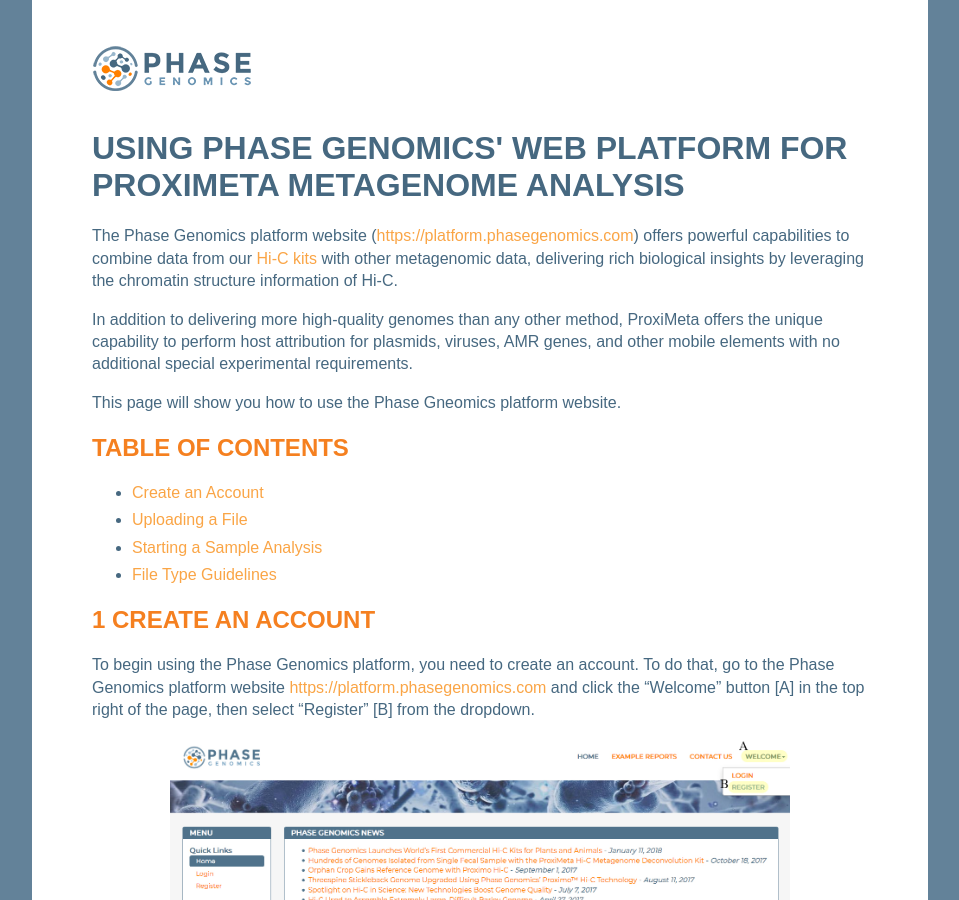
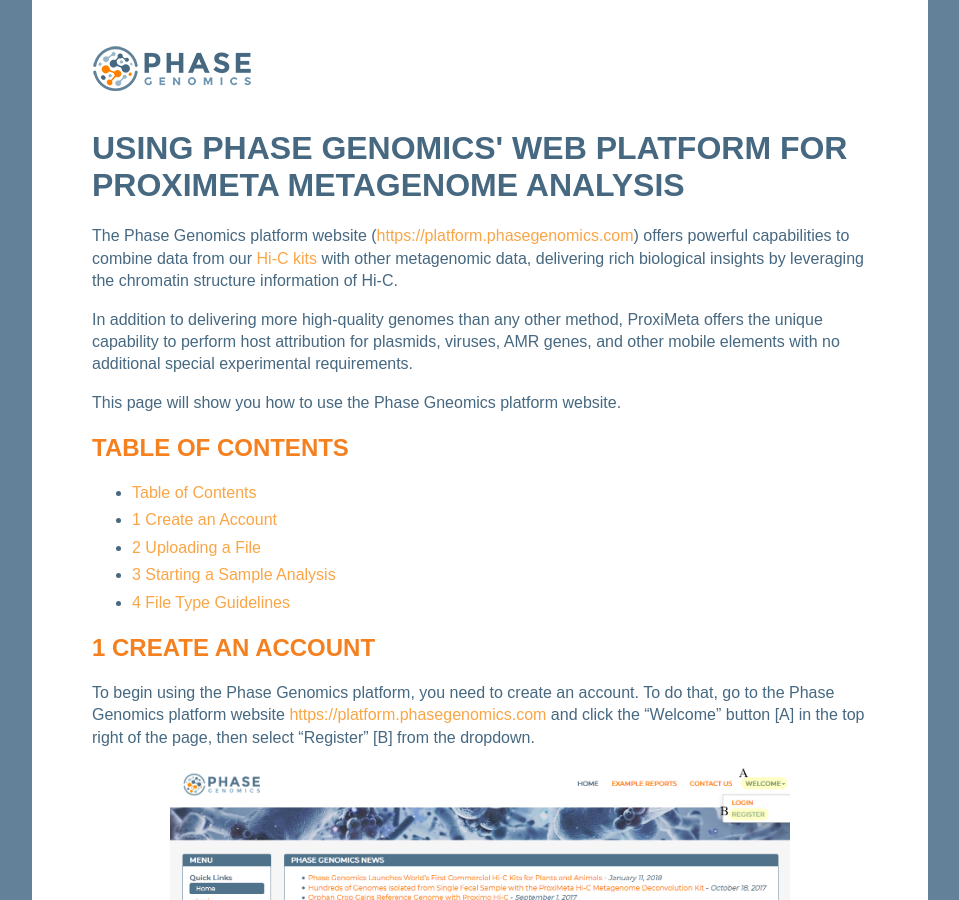
Before and after one commit to phasegenomics/phasegenomics.github.io, a Jekyll site: the page built from _posts/2020-03-02-using-phase-genomics-platform.md, in a window 1280 px wide and 900 px high. Shown: the whole window, without its empty margins (160-1119 px from the left). Built offline with Jekyll 4.4.1, drawn with Linux system fonts in a browser that asks for light colours.

Commit message:
front page update and spelling fix

```diff
--- a/_posts/2020-03-02-using-phase-genomics-platform.md
+++ b/_posts/2020-03-02-using-phase-genomics-platform.md
@@ -12,10 +12,11 @@
 
 ## Table of Contents
 
-* [Create an Account](#account_creation)
-* [Uploading a File](#uploading_files)
-* [Starting a Sample Analysis](#sample_analysis)
-* [File Type Guidelines](#file_type_guidelines)
+- [Table of Contents](#table-of-contents)
+- [1   Create an Account](#1---create-an-account)
+- [2   Uploading a File](#2---uploading-a-file)
+- [3   Starting a Sample Analysis](#3---starting-a-sample-analysis)
+- [4   File Type Guidelines](#4---file-type-guidelines)
 
 <a name="account_creation"></a>
 
```
Also changed, not shown: other parts of _posts/2020-03-02-using-phase-genomics-platform.md (+1 -1 lines), _posts/2023-07-28-ftp-guide.md (+1 -1 lines), _posts/2023-09-05-proximeta-results-manifest.md (+7 -0 lines).
